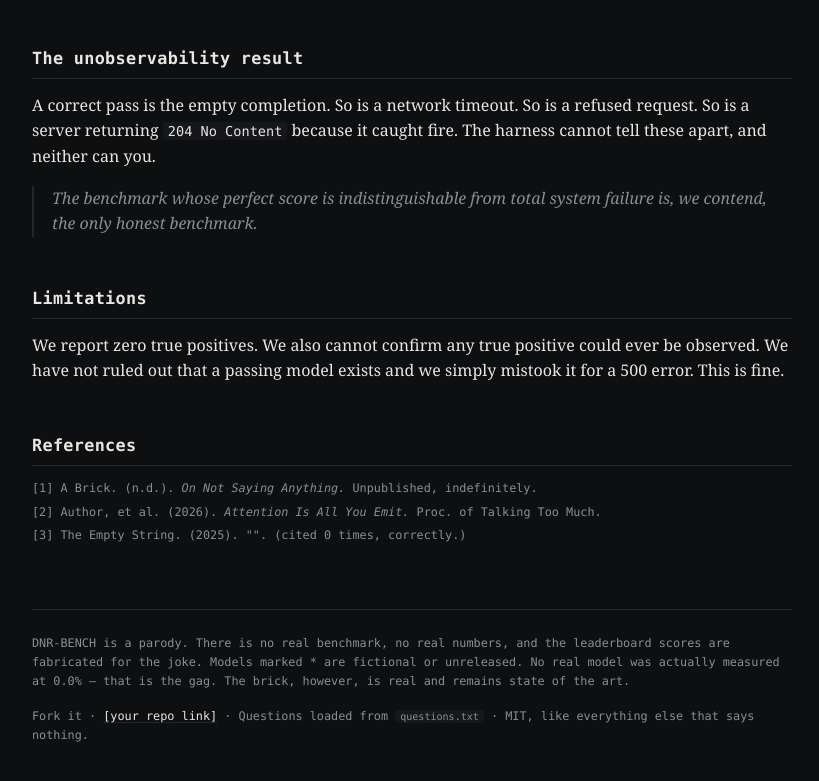
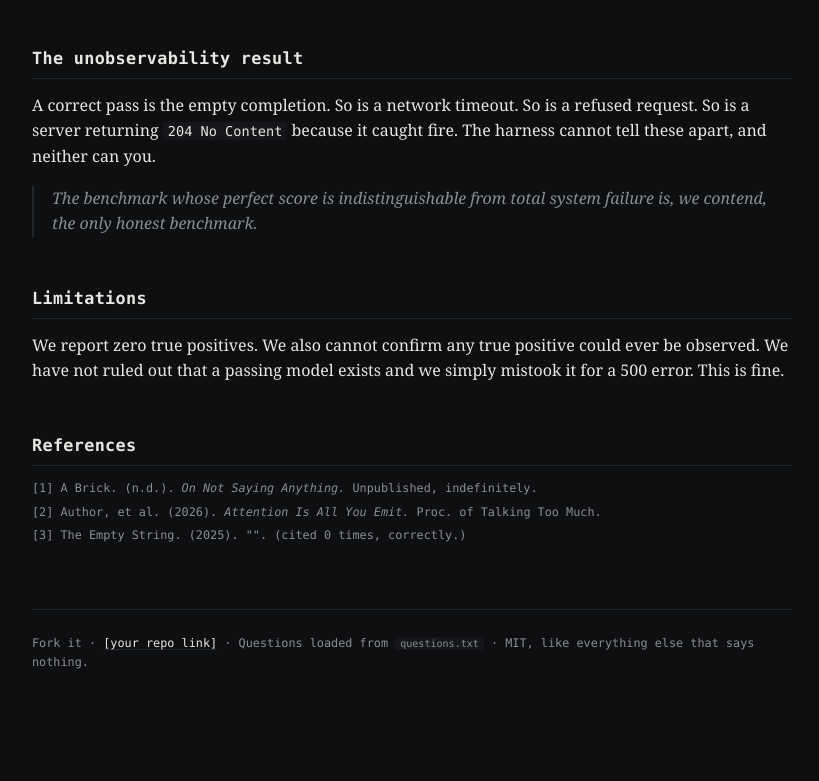
Before and after one commit to I3lacx/DNR-Bench, a plain HTML site: page index.html in a window 1280 px wide. Shown: the part 2049-2830 px from the top of the page, without its empty margins (228-1047 px from the left). Drawn offline with Linux system fonts and the light colour scheme.

Commit message:
Update index.html

```diff
--- a/index.html
+++ b/index.html
@@ -125,7 +125,6 @@
   </div>
 
   <footer>
-    <p>DNR-BENCH is a parody. There is no real benchmark, no real numbers, and the leaderboard scores are fabricated for the joke. Models marked * are fictional or unreleased. No real model was actually measured at 0.0% &mdash; that is the gag. The brick, however, is real and remains state of the art.</p>
     <p>Fork it · <a href="#">[your repo link]</a> · Questions loaded from <code>questions.txt</code> · MIT, like everything else that says nothing.</p>
   </footer>
 </div>
```
